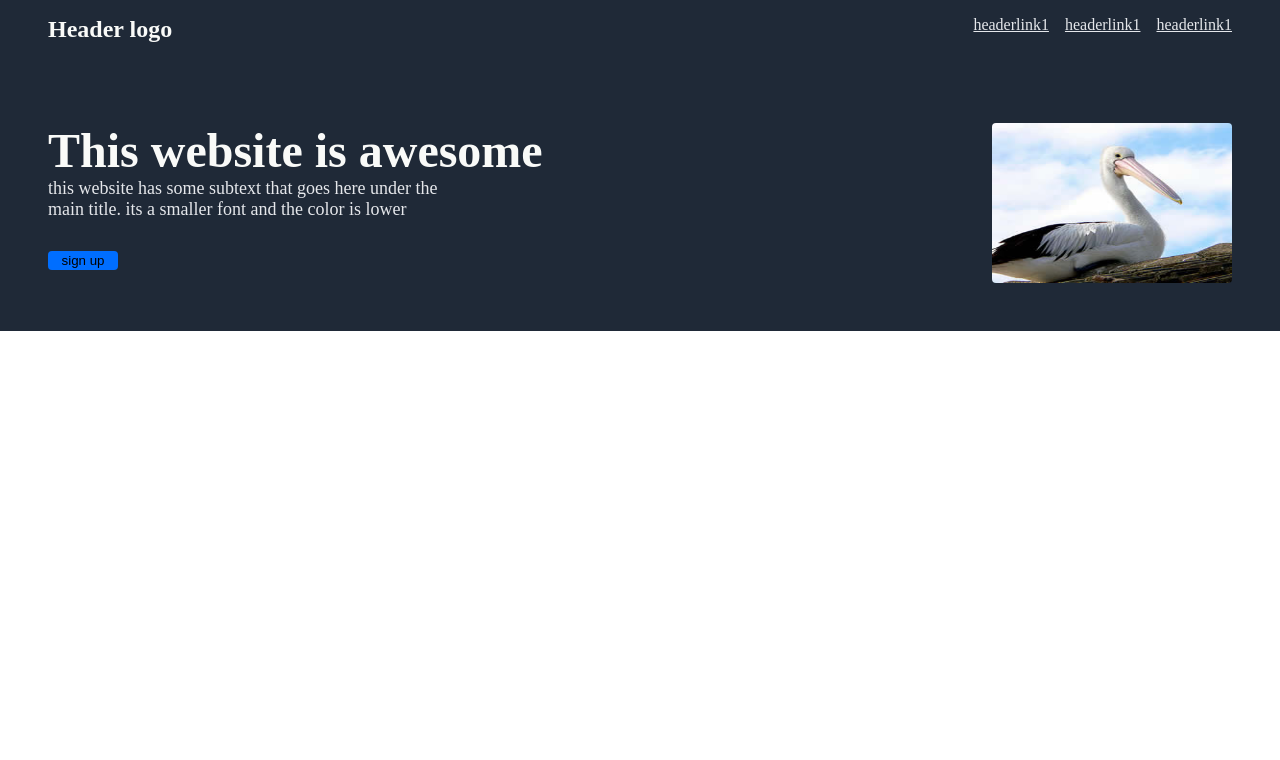
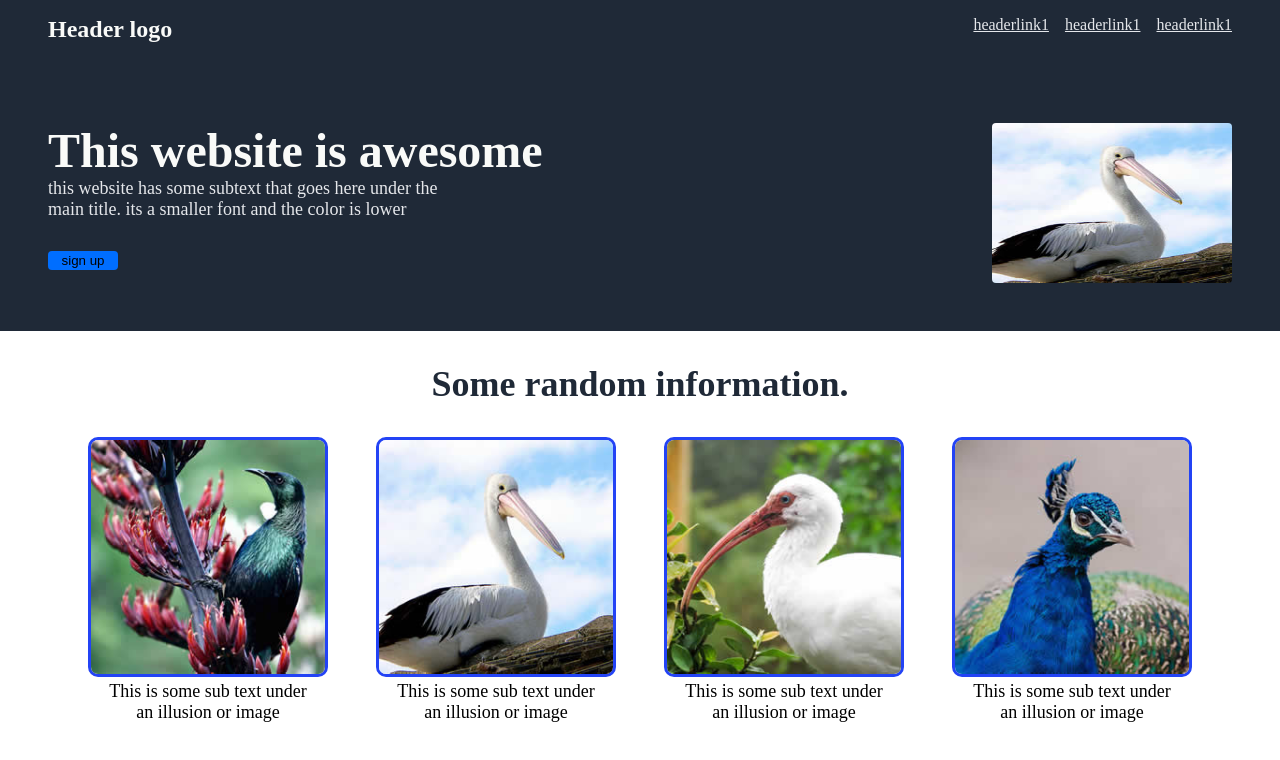
Before and after one commit to protech-007/theodinText, a plain HTML site: page index.html in a window 1280 px wide. Drawn offline with Linux system fonts and the light colour scheme.

Commit message:
feat: added the information section

```diff
--- a/index.html
+++ b/index.html
@@ -28,5 +28,26 @@
             </div>
         </div>
     </section>
+    <section class="information">
+        <h1>Some random information.</h1>
+        <div class="info">
+            <div class="info-item">
+                <img src="Images/img1.jpg" alt="black bird">
+                <p>This is some sub text under<br>an illusion or image</p>
+            </div>
+            <div class="info-item">
+                <img src="Images/img2.jpg" alt="gray bird">
+                <p>This is some sub text under<br> an illusion or image</p>
+            </div>
+            <div class="info-item">
+                <img src="Images/img3.jpg" alt="white bird">
+                <p>This is some sub text under<br> an illusion or image</p>
+            </div>
+             <div class="info-item">
+                <img src="Images/img4.jpg" alt="blue bird">
+                <p>This is some sub text under<br> an illusion  or image</p>
+            </div>
+        </div>
+    </section>
 </body>
 </html>
--- a/style/style.css
+++ b/style/style.css
@@ -1,9 +1,11 @@
+
 *{
     padding: 0;
     margin: 0;
     box-sizing: border-box;
 
 }
+/* style for the hero section */
 .hero{
     background-color: #1f2937;
     display: flex;
@@ -64,3 +66,33 @@
     height: 10rem;
     border-radius: 4px;
 }
+/* style for info section */
+
+.information {
+    display: flex;
+    flex-direction: column;
+    align-items: center;
+    width: 100%;
+    height: 30%;
+}
+.info{
+    display: flex;
+    position: relative;
+    gap: 3rem;
+}
+.info-item > img{
+    border: 0.1875rem solid #2343f5;
+    width: 15em;
+    height: auto;
+    border-radius: 10px;
+}
+.info-item > p{
+    color: black;
+    text-align: center;
+}
+.information>h1{
+    font-size: 2.25rem;
+    color: #1f2937;
+    font-weight: bolder;
+    padding: 2rem;
+}
```
